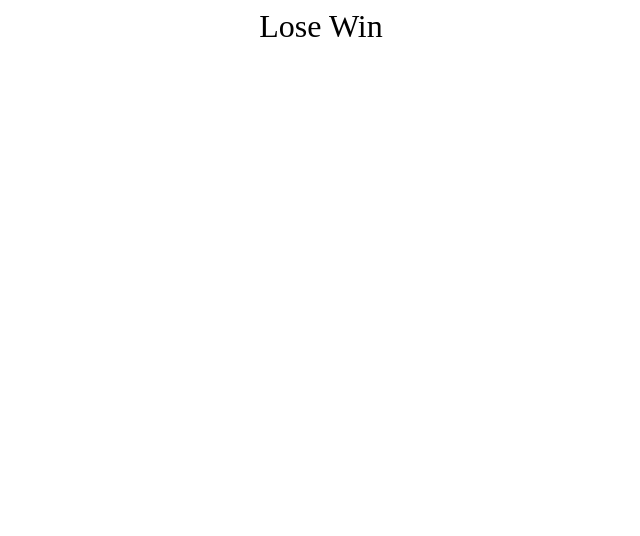
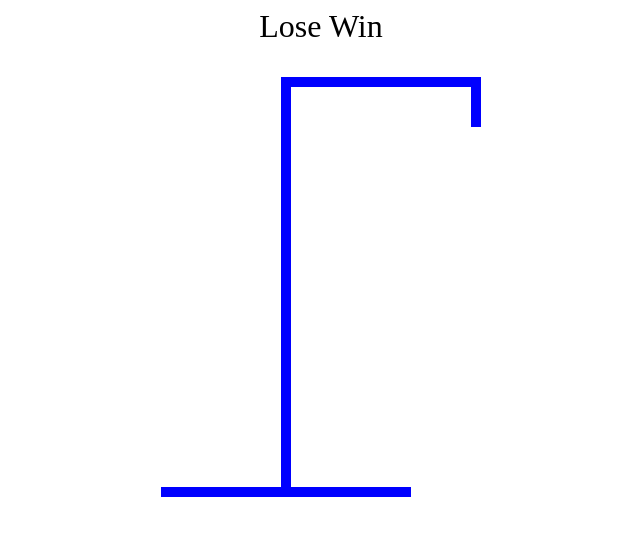
Before and after one commit to SriLakshmiPolavarapu/Hangman, a React (Vite) app in the folder Hangman/: page / in a window 1280 px wide. Shown: the top 536 px of the page, without its empty margins (319-959 px from the left). Built offline with nearby package versions, Linux system fonts and the light colour scheme.

Commit message:
Add code for the hangman stand

```diff
--- a/Hangman/src/HangmanDrawing.tsx
+++ b/Hangman/src/HangmanDrawing.tsx
@@ -1,4 +1,53 @@
 export function HangmanDrawing()
 {
+    return <div style={
+        {
+            position: "relative"
+        }
+    }>
+        <div style={
+            {
+                height: "50px",
+                width: "10px",
+                background: "blue",
+                position: "absolute",
+                top: 0,
+                right:0,
+            }
+        }>
+        </div>
+
+        <div style={
+            {
+                height: "10px",
+                width: "200px",
+                background: "blue",
+                marginLeft: "120px",
+
+            }
+        }>
+        </div>
+
+        <div style={
+            {
+                height: "400px",
+                width: "10px",
+                background: "blue",
+                marginLeft: "120px" , //120px because it's the half of width: 250px
+
+            }
+        }>
+        </div>
+        <div style={
+            {
+                height: "10px",
+                width: "250px",
+                background: "blue"
+            }
+        }>
+
+        </div>
+
+    </div>
 
 }
```
